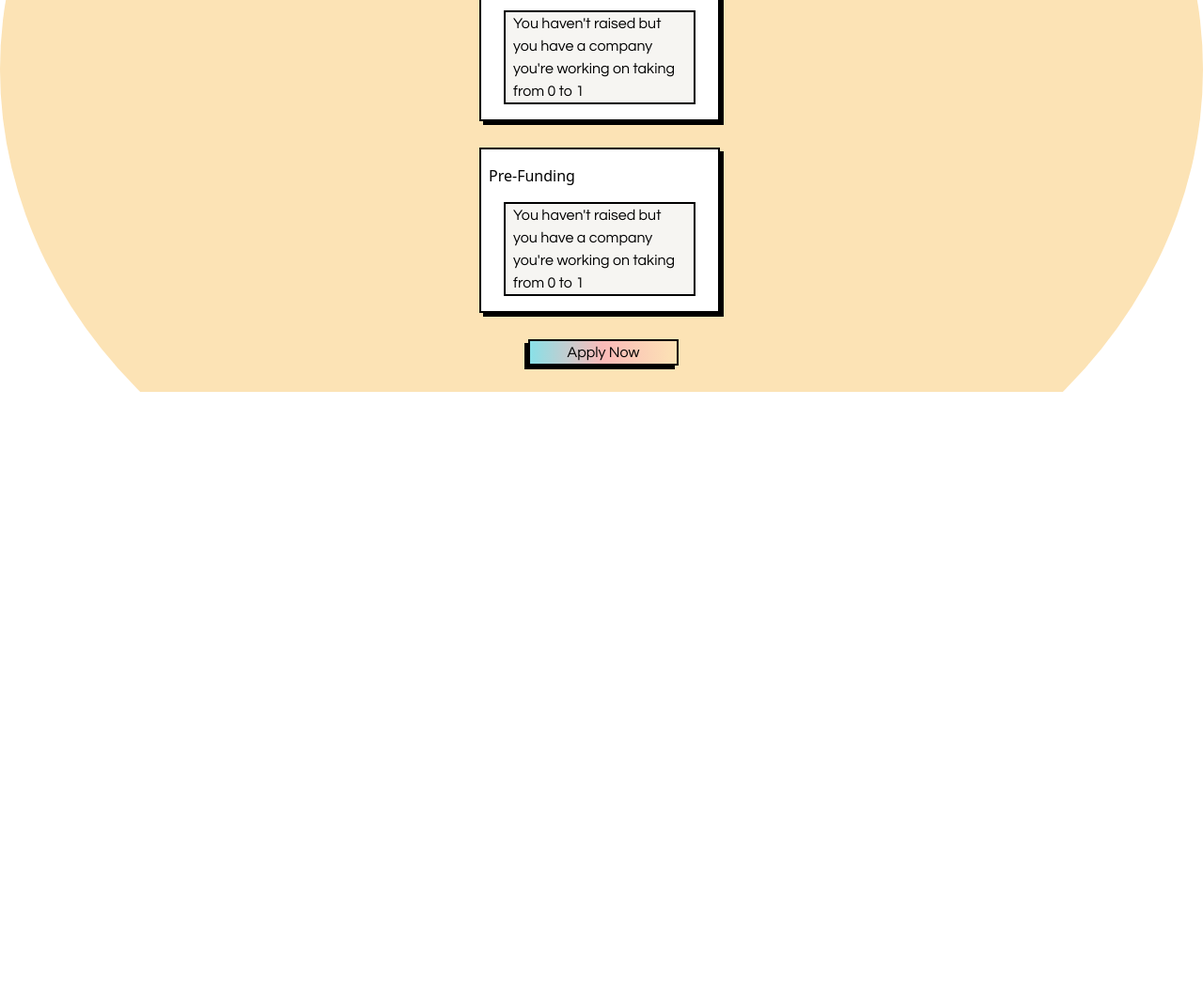
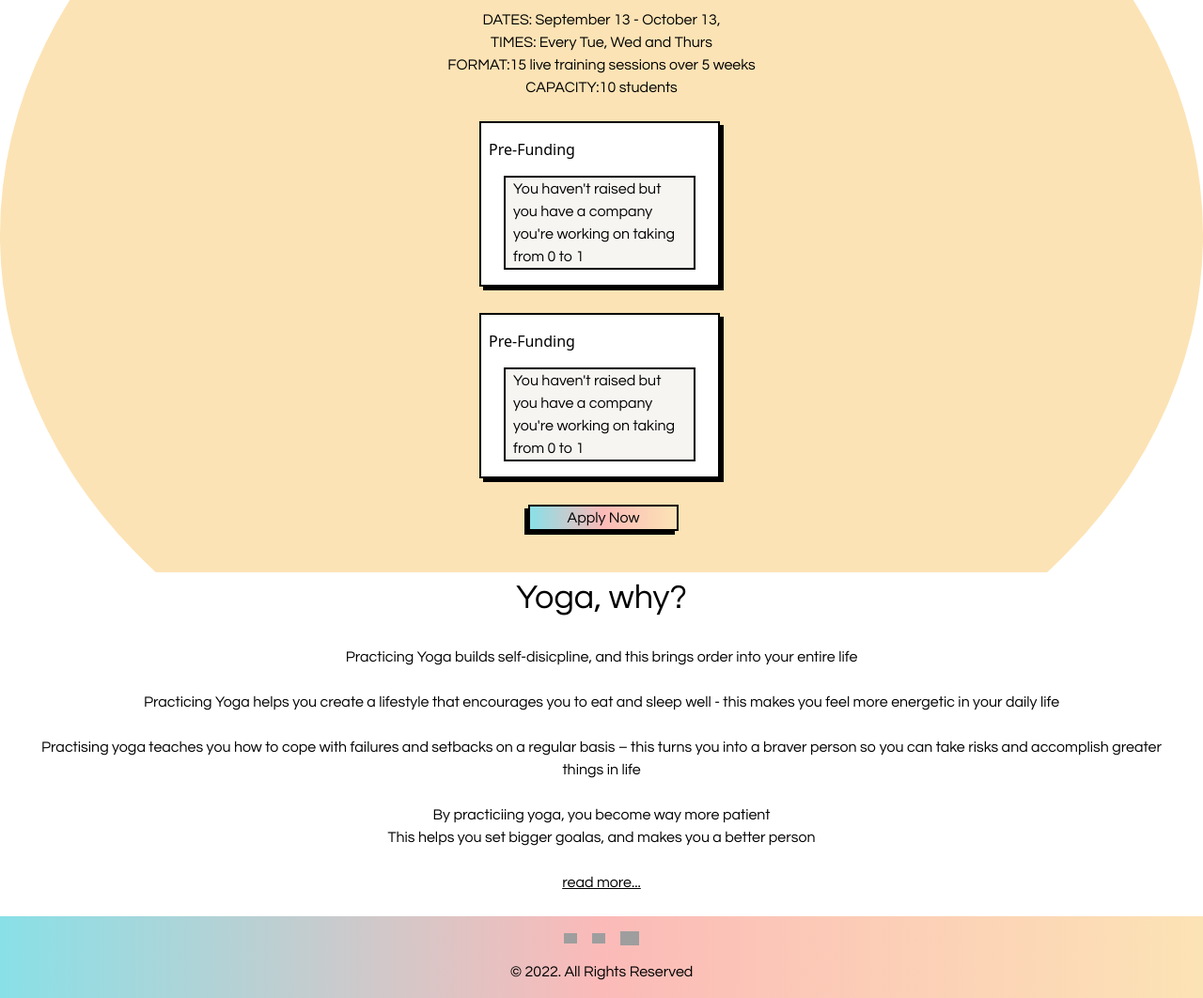
Before and after one commit to anandogs/sushmithashrikanth, an Astro site: page / in a window 1280 px wide. Shown: the part 1011-2073 px from the top of the page at 94% size. Before the commit the page ends 1428 px from the top, so only its background shows below. Built offline with nearby package versions, Linux system fonts and the light colour scheme; Astro itself is replaced by a stand-in of ours; grey boxes are pictures that could not be loaded.

Commit message:
landing page styling done

```diff
--- a/src/components/Button.svelte
+++ b/src/components/Button.svelte
@@ -1,7 +1,11 @@
-<div class="grid">
-  <div class="flex">
-    <div class="w-1 bg-black" />
-    <div class=" w-40 bg-red-500">Apply Now</div>
-  </div>
-  <div class="h-1 bg-black" />
+<div class="grid hover:scale-125">
+    <div class="flex">
+        <div class="w-1 bg-black mt-1"></div>
+        <div
+            class="border-2 border-black w-40 bg-gradient-to-r from-[#89E0E7] via-[#FBBAB8] to-[#FCE3B5] text-center "
+        >
+            <p>Apply Now</p>
+        </div>
+    </div>
+    <div class="h-1 bg-black mr-1"></div>
 </div>
--- a/src/components/Capsule.svelte
+++ b/src/components/Capsule.svelte
@@ -13,7 +13,7 @@
 	});
 
 	renderer.setPixelRatio(window.devicePixelRatio);
-	renderer.setSize(window.innerWidth*.3, window.innerHeight*.3);
+	renderer.setSize(window.innerWidth*.5, window.innerHeight*.5);
 
 	// moves the camera backwards - otherwise it is in the middle of the object
 	camera.position.setZ(50);
--- /dev/null
+++ b/src/components/Footer.svelte
@@ -0,0 +1,9 @@
+
+<div class="grid justify-items-center gap-y-2 py-2">
+    <div>
+        <img src='src/images/footer/whatsapp.svg' alt='whatsapp icon' width="14" height="14"/>
+        <img src='src/images/footer/instagram.svg' alt='whatsapp icon' width="14" height="14"/>
+        <img src='src/images/footer/youtube.svg' alt='whatsapp icon' width="19.87" height="14"/>
+    </div>
+
+</div>
--- a/src/pages/index.astro
+++ b/src/pages/index.astro
@@ -4,6 +4,7 @@ import Navbar from "../components/Navbar.svelte";
 import Capsule from "../components/Capsule.svelte";
 import Box from "../components/Box.svelte";
 import Button from "../components/Button.svelte";
+import Footer from "../components/Footer.svelte";
 ---
 
 <Layout title="Welcome to Astro.">
@@ -32,7 +33,7 @@ import Button from "../components/Button.svelte";
 			</p>
 		</section>
 		<Capsule client:visible />
-		<section class="ellipse grid justify-items-center py-6 gap-y-6">
+		<section class="ellipse grid justify-items-center py-10 gap-y-6">
 			<h1>How it works</h1>
 			<p class="text-center">
 				DATES: September 13 - October 13,<br />
@@ -42,18 +43,52 @@ import Button from "../components/Button.svelte";
 			</p>
 			<Box />
 			<Box />
-			<div class="grid hover:scale-125">
-				<div class="flex">
-					<div class="w-1 bg-black mt-1"></div>
-					<div
-						class="border-2 border-black w-40 bg-gradient-to-r from-[#89E0E7] via-[#FBBAB8] to-[#FCE3B5] text-center "
-					>
-						<p>Apply Now</p>
-					</div>
-				</div>
-				<div class="h-1 bg-black mr-1"></div>
+			<Button />
+		</section>
+		<section class="grid justify-items-center content-center gap-y-6 mx-4">
+			<h1 class="text-center">Yoga, why?</h1>
+			<p class="mx-4 text-center">
+				Practicing Yoga builds self-disicpline, and this brings order
+				into your entire life
+				<br /><br />
+				Practicing Yoga helps you create a lifestyle that encourages you
+				to eat and sleep well - this makes you feel more energetic in your
+				daily life
+				<br /><br />
+				Practising yoga teaches you how to cope with failures and setbacks
+				on a regular basis – this turns you into a braver person so you can
+				take risks and accomplish greater things in life
+				<br /><br />
+				By practiciing yoga, you become way more patient
+				<br />
+				This helps you set bigger goalas, and makes you a better person
+			</p>
+			<p class="underline">read more...</p>
+		</section>
+
+		<div class="grid justify-items-center gap-y-4 py-4 bg-gradient-to-r from-[#89E0E7] via-[#FBBAB8] to-[#FCE3B5] mt-6">
+			<div class="flex justify-center items-center gap-x-4">
+				<img
+					src="src/images/footer/whatsapp.svg"
+					alt="whatsapp icon"
+					width="14"
+					height="14"
+				/>
+				<img
+					src="src/images/footer/instagram.svg"
+					alt="whatsapp icon"
+					width="14"
+					height="14"
+				/>
+				<img
+					src="src/images/footer/youtube.svg"
+					alt="whatsapp icon"
+					width="19.87"
+					height="14"
+				/>
 			</div>
-		</section>
+		<p>© 2022. All Rights Reserved</p>
+		</div>
 	</main>
 </Layout>
 
```
Also changed, not shown: src/images/footer/instagram.svg (added), src/images/footer/whatsapp.svg (added), src/images/footer/youtube.svg (added).
